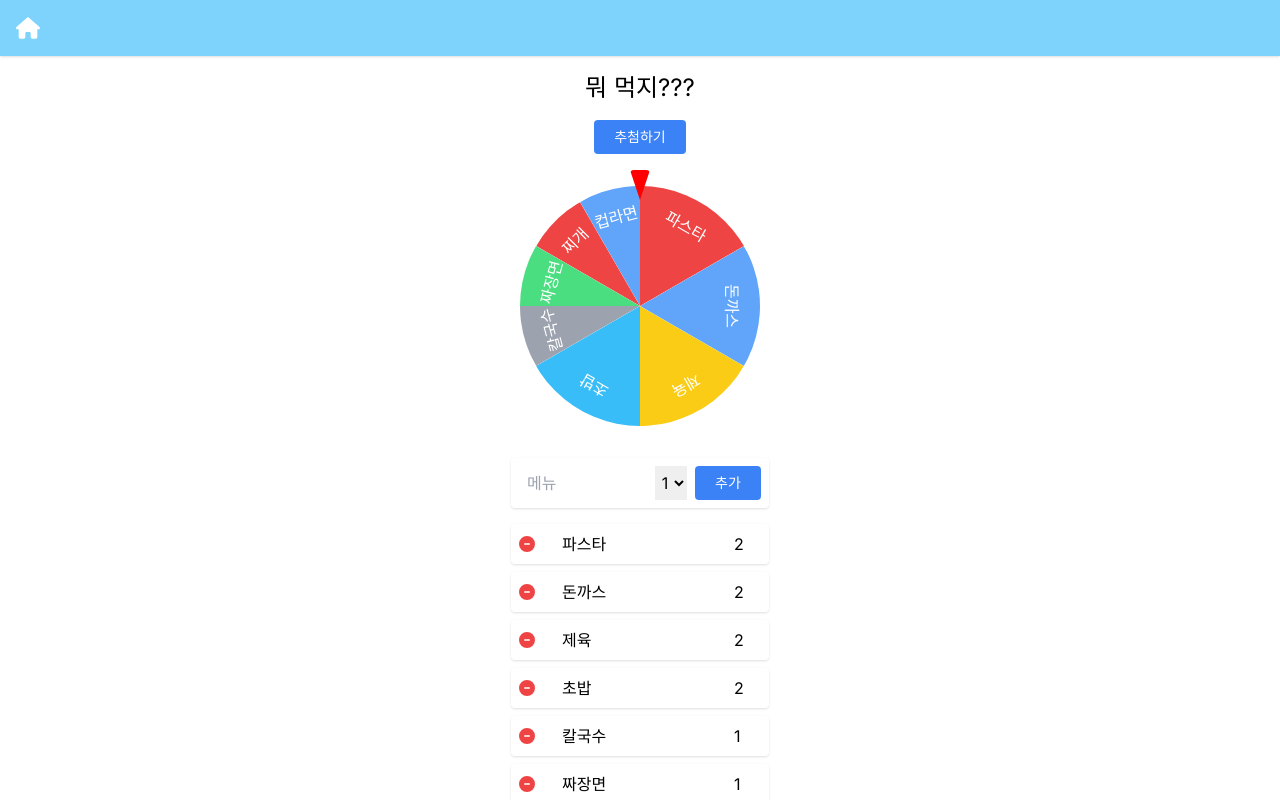
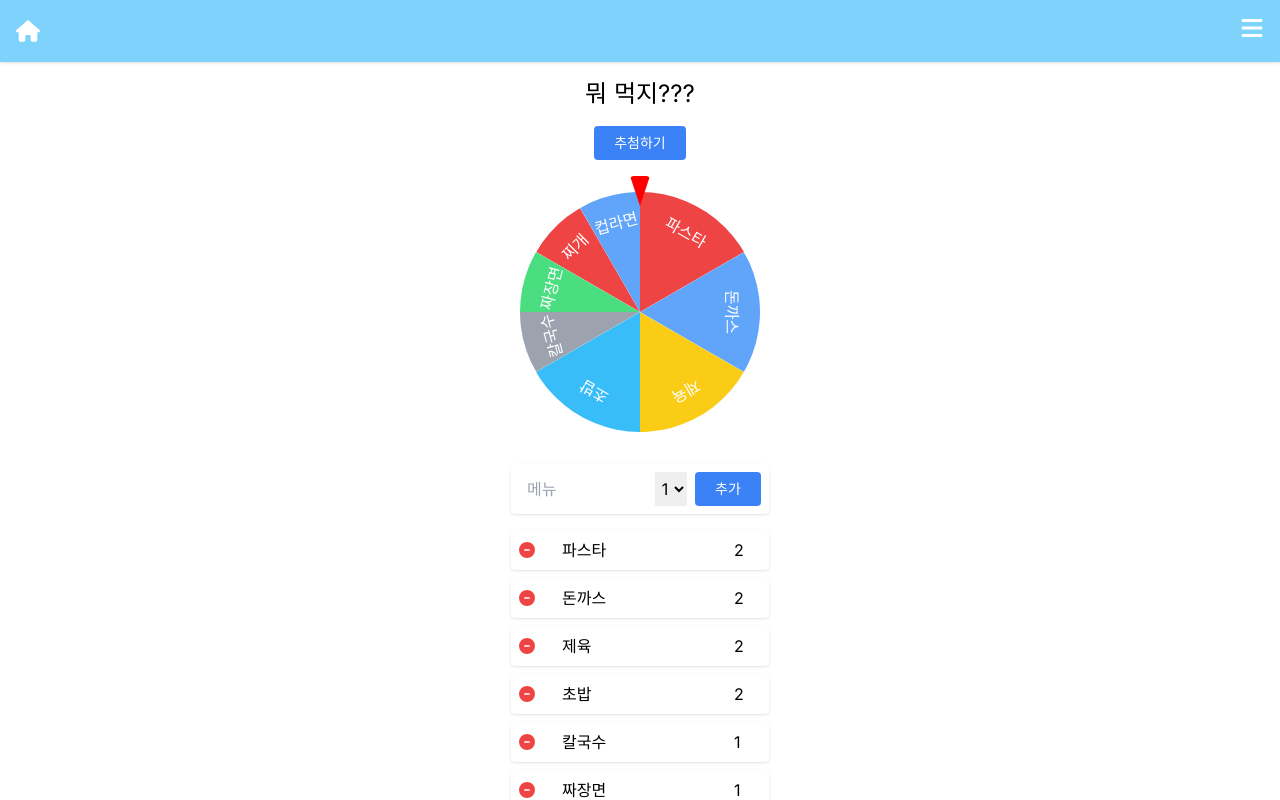
Before and after one commit to ruokic/jobdongsanee, a Next.js app: page /omakase in a window 1280 px wide. Shown: the top 800 px of the page. Built offline with nearby package versions, Linux system fonts and the light colour scheme.

Commit message:
[feature] add dropdown menu in header
- add `MenuDropdown` in `ui/header`

```diff
--- a/app/ui/header/Header.tsx
+++ b/app/ui/header/Header.tsx
@@ -1,6 +1,8 @@
 import Link from 'next/link';
 
 import HouseIcon from '@icons/house.svg';
+
+import MenuDropdown from '@ui/header/MenuDropdown';
 
 export default function Header() {
   return (
@@ -8,6 +10,7 @@ export default function Header() {
       <Link href='/'>
         <HouseIcon className='w-6 h-6 fill-white' />
       </Link>
+      <MenuDropdown />
     </header>
   );
 }
--- /dev/null
+++ b/app/ui/header/MenuDropdown.tsx
@@ -0,0 +1,51 @@
+'use client';
+
+import Link from 'next/link';
+import { usePathname } from 'next/navigation';
+
+import { useState, useEffect } from 'react';
+
+import routes from '@app/routes';
+
+import BarsIcon from '@icons/bars.svg';
+
+export default function MenuDropdown() {
+  const [isOpen, setIsOpen] = useState(false);
+  const pathname = usePathname();
+
+  const closeDropdown = () => {
+    setIsOpen(false);
+  };
+  const toggleDropdown = () => {
+    setIsOpen((prev) => !prev);
+  };
+
+  useEffect(() => {
+    if (isOpen) document.addEventListener('click', closeDropdown);
+    return () => {
+      document.removeEventListener('click', closeDropdown);
+    };
+  }, [isOpen]);
+
+  return (
+    <div className='relative'>
+      <button type='button' onClick={toggleDropdown} className=''>
+        <BarsIcon className='w-6 h-6 fill-white' />
+      </button>
+      {isOpen && (
+        <div className='absolute -right-4 mt-4 w-36 bg-white shadow overflow-hidden'>
+          {routes
+            .filter(({ url }) => url !== pathname)
+            .map(({ title, url, icon }) => (
+              <Link key={title} href={url} className='text-sm text-gray-700'>
+                <div className='flex items-center gap-2 p-2 hover:bg-gray-100'>
+                  <div className='w-4 h-4'>{icon}</div>
+                  <span>{title}</span>
+                </div>
+              </Link>
+            ))}
+        </div>
+      )}
+    </div>
+  );
+}
```
Also changed, not shown: public/icons/bars.svg (added).
